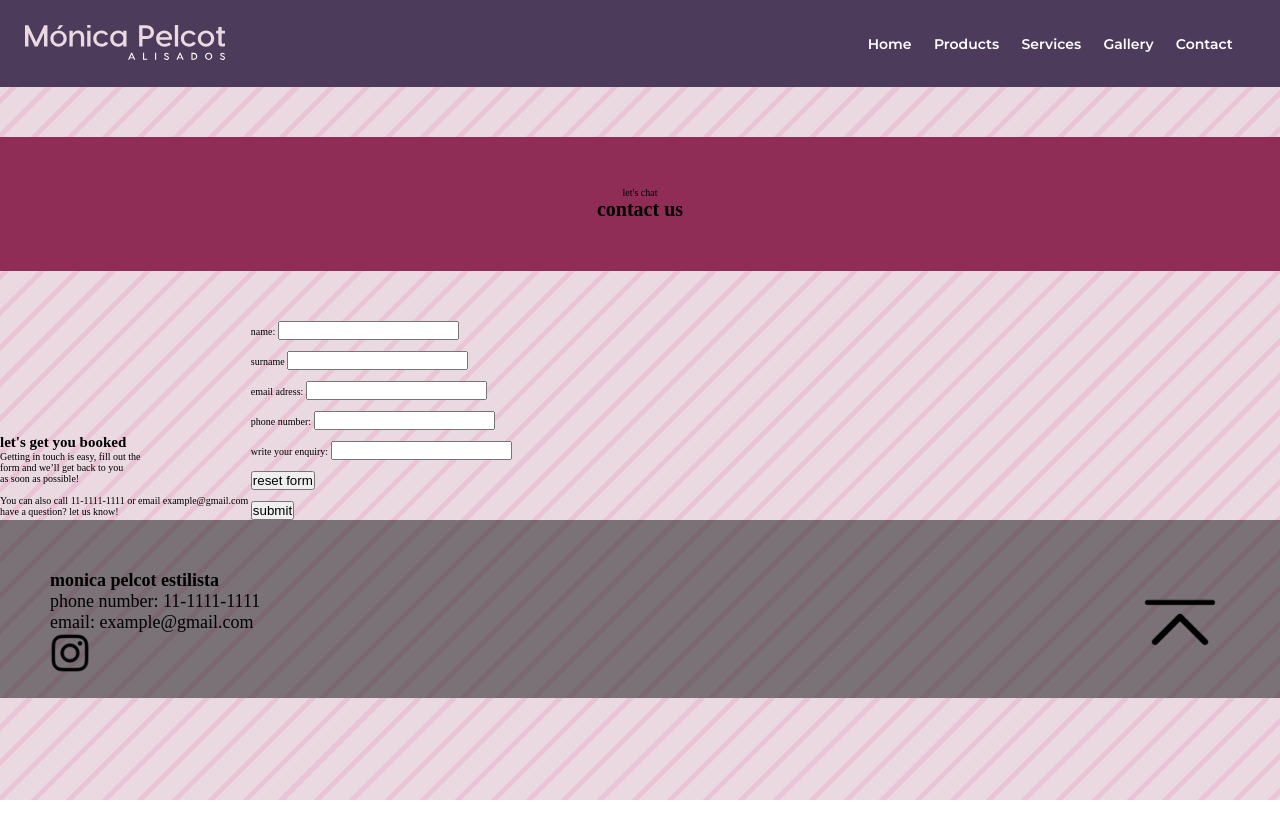
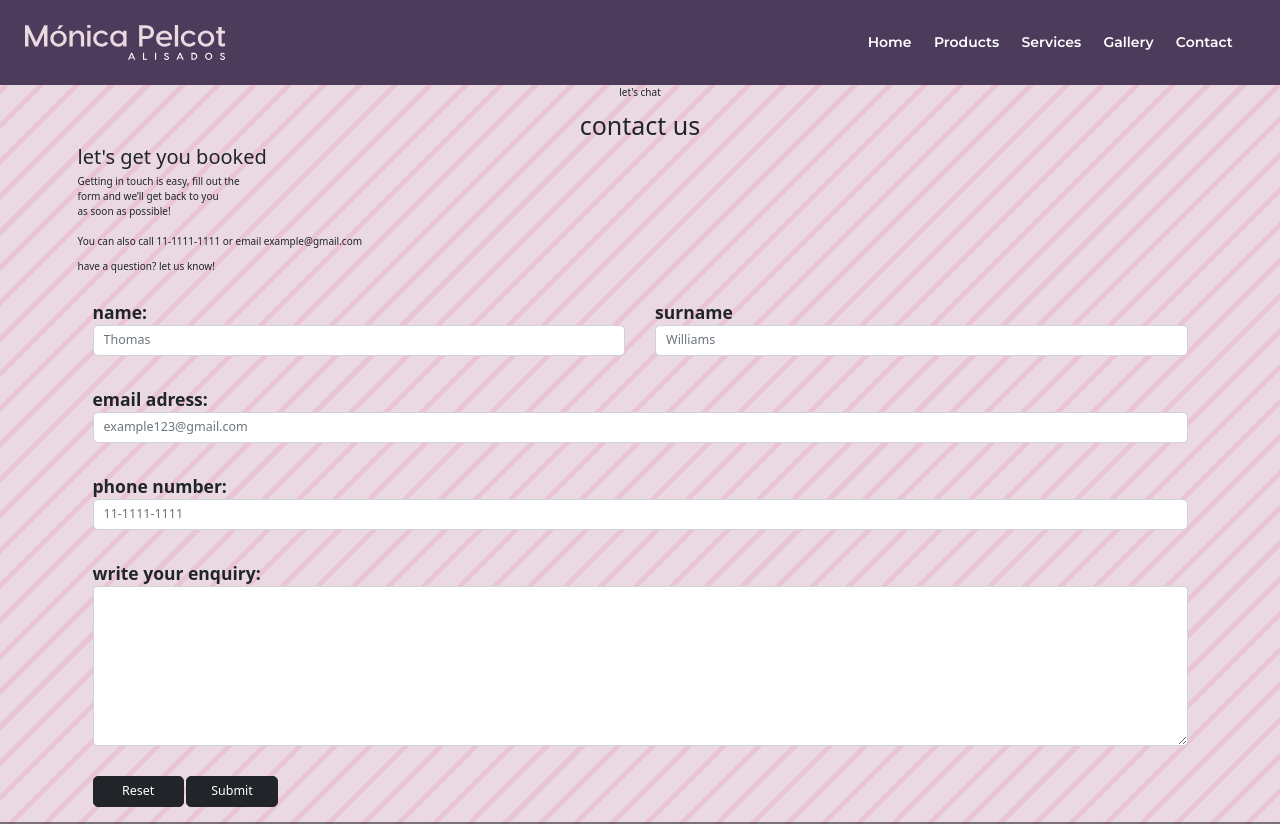
Before and after one commit to Santucas/Proyecto-desarrollo-web, a plain HTML site: page pages/contact.html in a window 1280 px wide. Shown: the top 824 px of the page. Before the commit the page ends 800 px from the top, so only its background shows below. Drawn offline with nearby package versions, Linux system fonts and the light colour scheme; a web font is replaced by a local one.

Commit message:
formulario v1 terminado

```diff
--- a/css/index.css
+++ b/css/index.css
@@ -50,6 +50,8 @@ ul {
     display: flex;
     justify-content: space-evenly;
     font-size: 1.4em;
+    padding-left: 0rem;
+    margin-bottom: 0rem;
 }
 .header__nav ul li a {
     color: white;
@@ -220,18 +222,7 @@ footer {
 
 
 /* CONTACT STYLES */
-.contact__header {
-    background-color: #8F2D56;
-    margin: 50px 0px 50px 0px;
-    padding: 50px 0px 50px 0px;
-    text-align: center;
-}
-.contact__text {
-    display: inline-block;
-}
-.contact__form{
-    display: inline-block;
-}
+
 
 /* ANIMATIONS */
 @keyframes rightSpin {
--- a/pages/contact.html
+++ b/pages/contact.html
@@ -7,6 +7,7 @@
     <title>contact</title>
     <link rel="shortcut icon" href="../img/webLogo.svg" type="image/x-icon">
     <link rel="stylesheet" href="../css/index.css">
+    <link href="https://cdn.jsdelivr.net/npm/bootstrap@5.2.0-beta1/dist/css/bootstrap.min.css" rel="stylesheet" integrity="sha384-0evHe/X+R7YkIZDRvuzKMRqM+OrBnVFBL6DOitfPri4tjfHxaWutUpFmBp4vmVor" crossorigin="anonymous">
 </head>
 <body>
 <!--header start-->
@@ -36,8 +37,8 @@
     </header>
 <!--header end-->
 <!--main start-->
-    <main>
-        <header class="contact__header">
+    <main class="container">
+        <header class="contact__header text-center">
             <p>let's chat</p>
             <h1>contact us</h1>
         </header>
@@ -51,20 +52,32 @@
                 or email example@gmail.com </p>
             <p>have a question? let us know!</p>
         </section>
-        <article class="contact__form">
-            <form action= method="post">
-                <label for="name">name:</label>
-                <input type="text" name="name"><br><br>
-                <label for="surname">surname</label>
-                <input type="text" name="surname"><br><br>
-                <label for="email">email adress:</label>
-                <input type="email" name="email"><br><br>
-                <label for="phone_number">phone number:</label>
-                <input type="number" name="phone_number"><br><br>
-                <label for="enquiry">write your enquiry:</label>
-                <input type="text" name="enquiry"><br><br>
-                <input type="reset" value="reset form"><br><br>
-                <input type="submit" value="submit">
+        <article class="p-4">
+            <form class="row g-5" action= method="post">
+                <div class="col-md-6">
+                    <label class="fs-3 fw-semibold" for="name">name:</label>
+                    <input type="text" class="form-control form-control-lg" name="name" placeholder="Thomas">
+                </div>
+                <div class="col-md-6">
+                    <label class="fs-3 fw-semibold" for="surname">surname</label>
+                    <input type="text" class="form-control form-control-lg" name="surname" placeholder="Williams">
+                </div>
+                <div>
+                    <label class="fs-3 fw-semibold" for="email">email adress:</label>
+                    <input type="email" class="form-control form-control-lg" name="email"  placeholder="example123@gmail.com">
+                </div>
+                <div>
+                    <label class="fs-3 fw-semibold" for="phone_number">phone number:</label>
+                    <input type="text" class="form-control form-control-lg" name="phone_number" placeholder="11-1111-1111">
+                </div>
+                <div>
+                    <label class="fs-3 fw-semibold" for="enquiry">write your enquiry:</label>
+                    <textarea class="form-control" name="enquiry"  rows="10"></textarea>
+                </div>
+                <div>
+                    <button type="reset" class="btn btn-dark btn-lg col-md-1">Reset</button>
+                    <button type="submit" class="btn btn-dark btn-lg col-md-1">Submit</button>
+                </div>
             </form>
         </article>
     </main>
@@ -84,5 +97,6 @@
         </div>
     </footer>
 <!-- footer end -->
+<script src="https://cdn.jsdelivr.net/npm/bootstrap@5.2.0-beta1/dist/js/bootstrap.bundle.min.js" integrity="sha384-pprn3073KE6tl6bjs2QrFaJGz5/SUsLqktiwsUTF55Jfv3qYSDhgCecCxMW52nD2" crossorigin="anonymous"></script>
 </body>
 </html>
```
Also changed, not shown: pages/products.html (+15 -15 lines).
